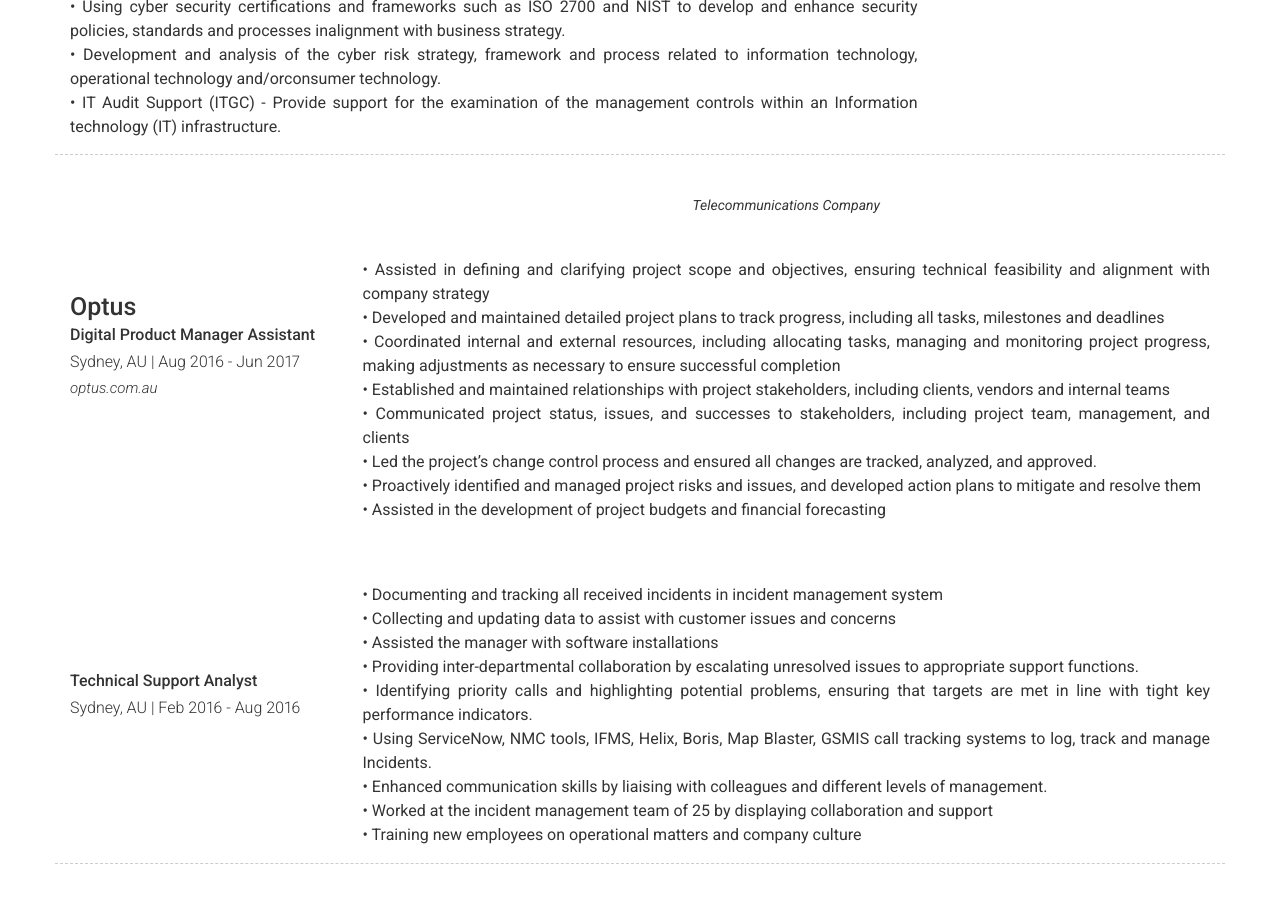
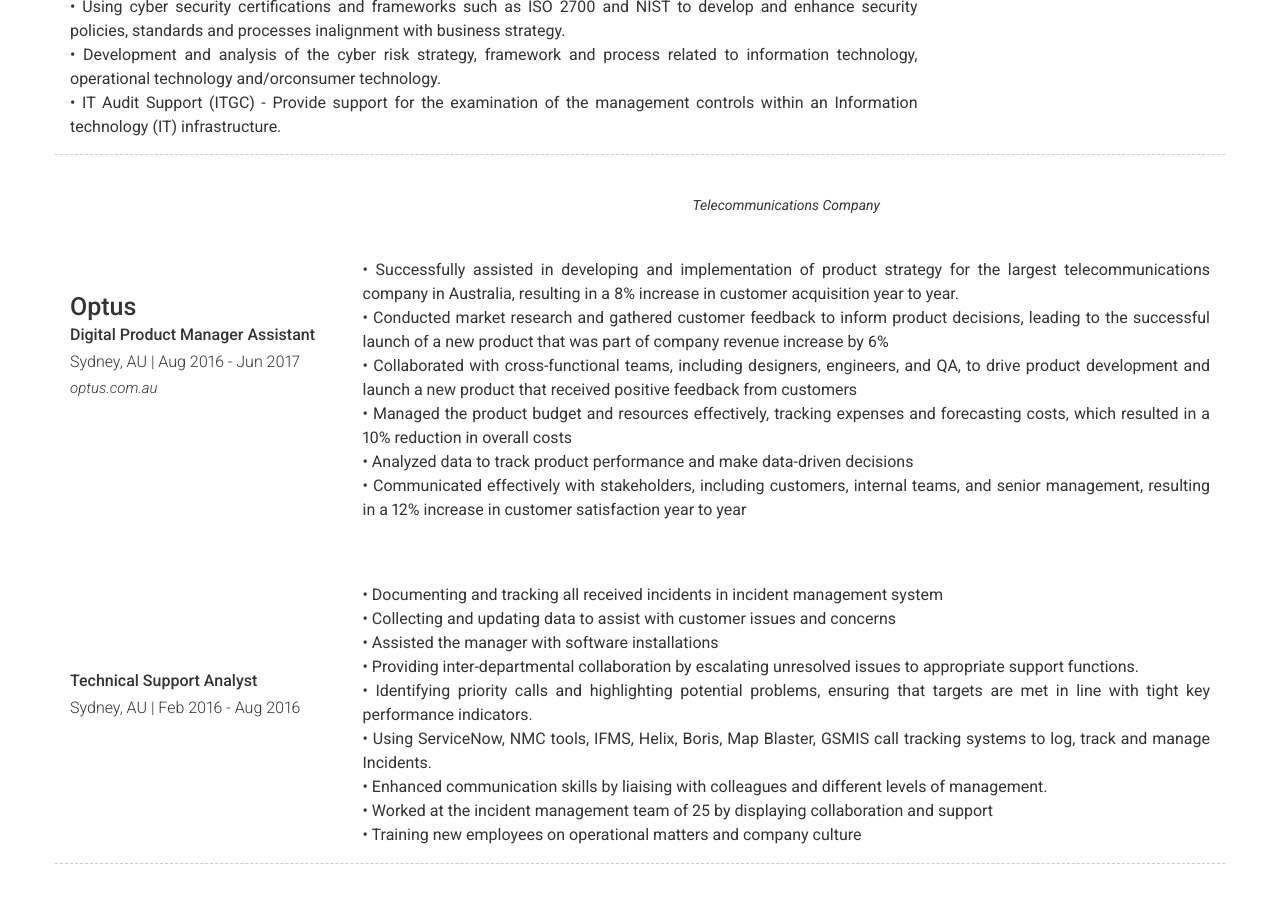
Before and after one commit to dontgimmedrama/dinali, a Jekyll site: the page built from index.md, in a window 1280 px wide and 900 px high, scrolled down 1897 px. Built offline with Jekyll 4.4.1, drawn with Linux system fonts in a browser that asks for light colours; nearby versions of some CDN libraries.

Commit message:
Add files via upload

```diff
--- a/_config.yml
+++ b/_config.yml
@@ -143,14 +143,13 @@ content:
         quote: >
           Telecommunications Company
         description: |
-          <br>• Assisted in defining and clarifying project scope and objectives, ensuring technical feasibility and alignment with company strategy
-          <br>• Developed and maintained detailed project plans to track progress, including all tasks, milestones and deadlines
-          <br>• Coordinated internal and external resources, including allocating tasks, managing and monitoring project progress, making adjustments as necessary to ensure successful completion
-          <br>• Established and maintained relationships with project stakeholders, including clients, vendors and internal teams
-          <br>• Communicated project status, issues, and successes to stakeholders, including project team, management, and clients
-          <br>• Led the project's change control process and ensured all changes are tracked, analyzed, and approved.
-          <br>• Proactively identified and managed project risks and issues, and developed action plans to mitigate and resolve them
-          <br>• Assisted in the development of project budgets and financial forecasting
+          <br>• Successfully assisted in developing and implementation of product strategy for the largest telecommunications company in Australia, resulting in a 8% increase in customer acquisition year to year.
+          <br>• Conducted market research and gathered customer feedback to inform product decisions, leading to the successful launch of a new product that was part of company revenue increase by 6%
+          <br>• Collaborated with cross-functional teams, including designers, engineers, and QA, to drive product development and launch a new product that received positive feedback from customers
+          <br>• Managed the product budget and resources effectively, tracking expenses and forecasting costs, which resulted in a 10% reduction in overall costs
+          <br>• Analyzed data to track product performance and make data-driven decisions
+          <br>• Communicated effectively with stakeholders, including customers, internal teams, and senior management, resulting in a 12% increase in customer satisfaction year to year
+
       - layout: left
         border: weak
         sub_title: Technical Support Analyst
```
